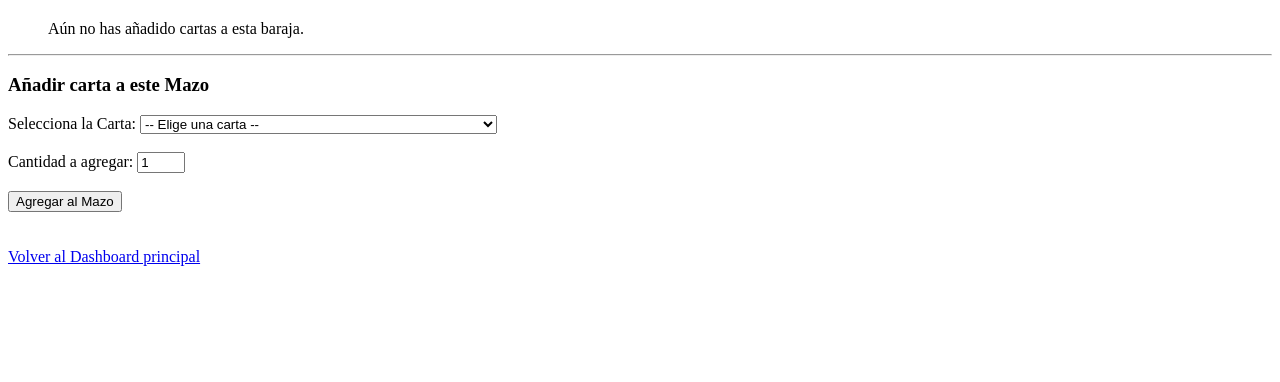
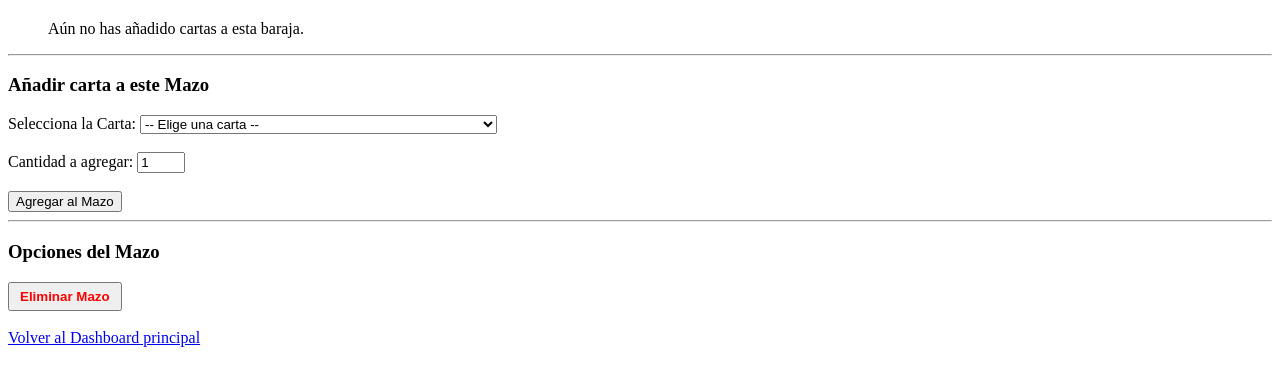
Before and after one commit to JhonRainbow6/GWENT-Deck-Collection, a FastAPI app: template templates/deck_detail.html in a window 1280 px wide. Shown: the part 418-800 px from the top of the page. Run offline with FastAPI, Linux system fonts and the light colour scheme; the template is opened without the code that fills it, so the values that code supplies are empty.

Commit message:
Eliminar baraja

```diff
--- a/main.py
+++ b/main.py
@@ -392,7 +392,7 @@ def get_deck_html(request: Request, deck_id: int, db: Session = Depends(get_db))
             elif card.type.lower() == 'unit':
                 units_count += entry.quantity
 
-    # 1. Buscamos cartas permitidas para agregar a este mazo (Misma facción + Neutrales, y que no sean Líderes)
+    # misma faccion + neutrales, no leaders
     available_cards = db.query(DBCard).filter(
         DBCard.type.not_ilike("leader"),
         DBCard.faction.in_([deck.faction, "Neutral"])
@@ -423,13 +423,11 @@ def add_card_to_deck_html(
     if not deck or not card:
         raise HTTPException(status_code=404, detail="Mazo o carta no encontrados.")
 
-    # Validar facción de seguridad
+    # validar faccion
     if card.faction != deck.faction and card.faction != "Neutral":
         raise HTTPException(status_code=400, detail="La carta no pertenece a la facción.")
 
-    # Validar el límite de cartas Especiales (Máximo 5)
     if card.type.lower() == 'special':
-        # Sumamos cuántas especiales ya tiene
         current_specials = sum(
             entry.quantity for entry in db.query(DBDeckCard).filter(DBDeckCard.deck_id == deck_id).all()
             if db.query(DBCard).filter(DBCard.id == entry.card_id).first().type.lower() == 'special'
@@ -438,7 +436,7 @@ def add_card_to_deck_html(
             raise HTTPException(status_code=400,
                                 detail=f"Excedes el límite. Tienes {current_specials} cartas especiales permitidas (Máx 5).")
 
-    # Si ya existe la carta en el mazo, se le suma a la cantidad actual
+    # si ya existe la carta en el mazo, se sumara a la cantidad actual
     entry = db.query(DBDeckCard).filter(DBDeckCard.deck_id == deck_id, DBDeckCard.card_id == card_id).first()
     if entry:
         entry.quantity += quantity
@@ -457,3 +455,11 @@ def remove_card_from_deck_html(deck_id: int, card_id: int, db: Session = Depends
         db.delete(entry)
         db.commit()
     return RedirectResponse(url=f"/decks_html/{deck_id}", status_code=303)
+
+
+@app.post("/decks_html/{deck_id}/delete", summary="Eliminar un mazo por completo desde HTML")
+def delete_deck_html(deck_id: int, db: Session = Depends(get_db)):
+    deck_card_repo.delete(db, deck_id=deck_id)
+
+    deck_repo.delete(db, id=deck_id)
+    return RedirectResponse(url="/", status_code=303)
--- a/templates/deck_detail.html
+++ b/templates/deck_detail.html
@@ -77,6 +77,12 @@
         <button type="submit">Agregar al Mazo</button>
     </form>
 
+    <hr>
+    <h3>Opciones del Mazo</h3>
+    <form action="/decks_html/{{ deck.id }}/delete" method="POST" style="display:inline;" onsubmit="return confirm('¿Eliminar Mazo?');">
+        <button type="submit" style="color: red; padding: 5px 10px; font-weight: bold;">Eliminar Mazo</button>
+    </form>
+
     <br><br>
 
     <a href="/">Volver al Dashboard principal</a>
```
